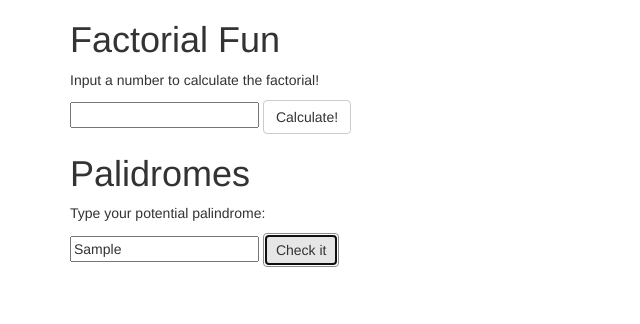
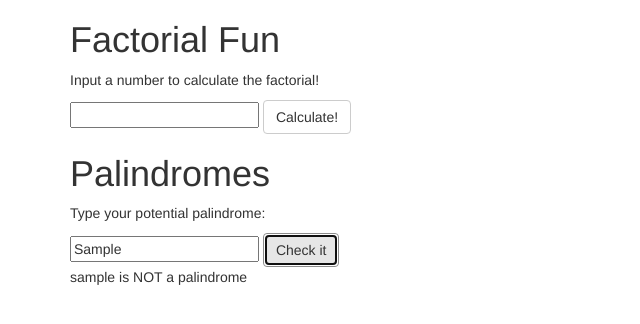
Before and after one commit to akane0915/factorial-and-palindrome, a plain HTML site: page index.html in a window 1280 px wide. Both pictures are taken after typing "Sample" into the empty fields and a click on the button "Check it". Shown: the whole page, without its empty margins (0-640 px from the left). Drawn offline with Linux system fonts and the light colour scheme.

Commit message:
add branching to check if palInput var is equal to reversePal var

```diff
--- a/index.html
+++ b/index.html
@@ -23,8 +23,8 @@
 
     <!-- Palindromes -->
     <div class="container">
-      <h1>Palidromes</h1>
-      <form id="palidrome">
+      <h1>Palindromes</h1>
+      <form id="palindrome">
         <p>Type your potential palindrome:</p>
         <input id="palInput" type="text">
         <button class="btn btn-default" type="submit">Check it</button>
--- a/js/scripts.js
+++ b/js/scripts.js
@@ -16,25 +16,26 @@ $(document).ready(function(){
   })
 
   // Palindrome Section
-  $("#palidrome").submit(function(event){
+  $("#palindrome").submit(function(event){
     event.preventDefault();
 
     var palInput = $("#palInput").val().toLowerCase();
-    var reversePal = "";
 
     function reverseString(str){
+      var reverseStr = "";
       for(var i = str.length - 1; i >= 0; i--){
-        reversePal += str[i];
+        reverseStr += str[i];
       }
-      return reversePal;
+      return reverseStr;
     }
-    console.log(reverseString(palInput));
-    // if(palInput === reversePal){
-    //   alert
-    // }else{
-    //
-    // }
 
+    var reversePal = reverseString(palInput);
+    console.log(reversePal);
+
+    if(palInput === reversePal){
+      $("#palindrome-output").text(palInput + " is a palindrome");
+    }else{
+      $("#palindrome-output").text(palInput + " is NOT a palindrome");
+    }
   });
-
 });
```
